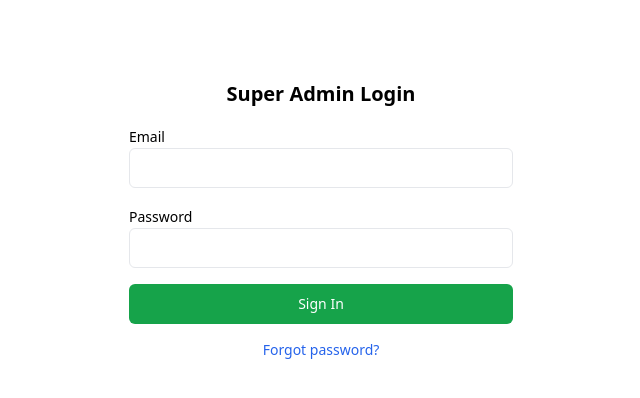
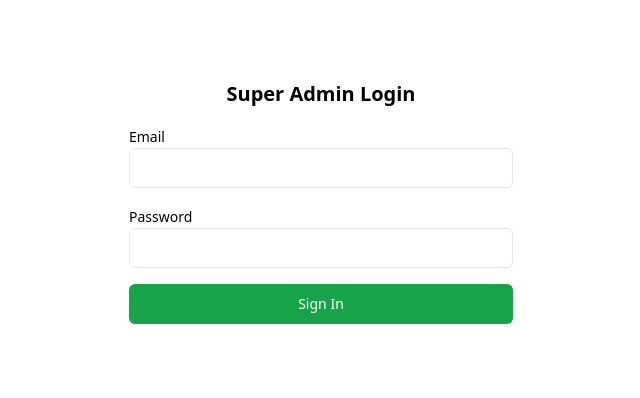
Before and after one commit to oussrh/Foodify, a Next.js app: page /admin/login in a window 1280 px wide. Shown: the top 398 px of the page, without its empty margins (319-959 px from the left). Built offline with nearby package versions, Linux system fonts and the light colour scheme; no server answers.

Commit message:
Remove broken forgot password link

```diff
--- a/app/admin/(auth)/login/page.tsx
+++ b/app/admin/(auth)/login/page.tsx
@@ -40,7 +40,6 @@ export default function SuperAdminLoginPage() {
         </div>
         <Button type="submit" className="w-full">Sign In</Button>
       </form>
-      <Link href="/forgot-password" className="block text-center text-sm text-blue-600">Forgot password?</Link>
       {error && <div className="text-red-600 text-sm text-center">{error}</div>}
     </div>
   )
```
